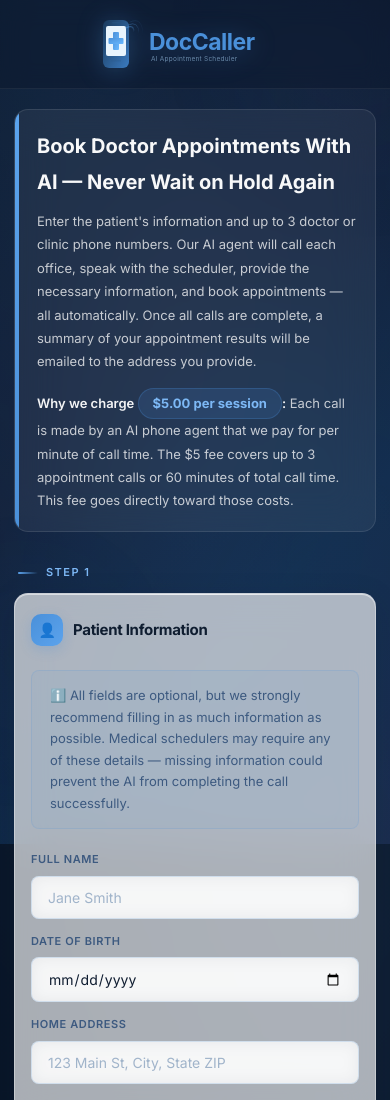
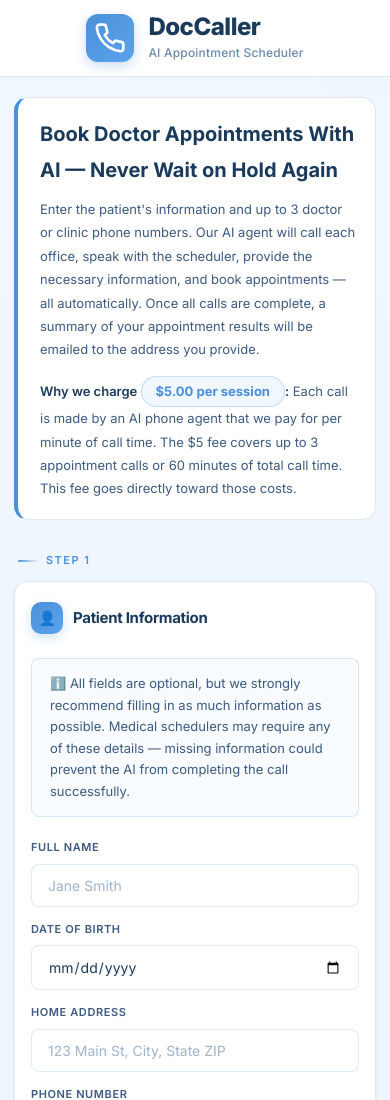
Before and after one commit to siavo9/DocCaller, a website: page public/index.html in a window 390 px wide. Shown: the top 1100 px of the page. Drawn offline with Linux system fonts and the light colour scheme.

Commit message:
Redesign site to light theme with phone icon logo

```diff
--- a/public/index.html
+++ b/public/index.html
@@ -120,22 +120,22 @@
     *, *::before, *::after { margin: 0; padding: 0; box-sizing: border-box; }
 
     :root {
-      --navy-900: #0a1628;
-      --navy-800: #111d35;
-      --navy-700: #162544;
+      --navy-900: #f0f4f8;
+      --navy-800: #f8fafc;
+      --navy-700: #ffffff;
       --navy-600: #1a3a5c;
-      --navy-500: #254d80;
+      --navy-500: #4a90d9;
       --blue-500: #4a90d9;
       --blue-400: #5ba3ed;
       --blue-300: #7db8f5;
       --blue-200: #a8d4ff;
       --blue-100: #dceeff;
       --blue-50:  #f0f7ff;
-      --glass-bg: rgba(255, 255, 255, 0.65);
-      --glass-border: rgba(255, 255, 255, 0.35);
-      --glass-shadow: 0 8px 32px rgba(10, 22, 40, 0.12);
-      --glass-blur: blur(20px);
-      --text-primary: #0f1d30;
+      --glass-bg: #ffffff;
+      --glass-border: #e2e8f0;
+      --glass-shadow: 0 1px 3px rgba(0, 0, 0, 0.08);
+      --glass-blur: none;
+      --text-primary: #1a3a5c;
       --text-secondary: #3d5a80;
       --text-muted: #6b8aad;
       --text-white: #ffffff;
@@ -156,7 +156,7 @@
 
     body {
       font-family: 'Inter', -apple-system, BlinkMacSystemFont, 'Segoe UI', sans-serif;
-      background: var(--navy-900);
+      background: linear-gradient(180deg, #f0f7ff 0%, #e8f0fa 50%, #f5f8fc 100%);
       color: var(--text-primary);
       min-height: 100vh;
       line-height: 1.6;
@@ -170,7 +170,7 @@
       position: fixed;
       inset: 0;
       z-index: 0;
-      background: linear-gradient(135deg, var(--navy-900) 0%, var(--navy-800) 40%, #0f2847 70%, var(--navy-700) 100%);
+      background: transparent;
     }
 
     .bg-gradient::before {
@@ -180,9 +180,7 @@
       left: -50%;
       width: 200%;
       height: 200%;
-      background: radial-gradient(ellipse at 30% 20%, rgba(74, 144, 217, 0.12) 0%, transparent 50%),
-                  radial-gradient(ellipse at 70% 80%, rgba(91, 163, 237, 0.08) 0%, transparent 50%),
-                  radial-gradient(ellipse at 50% 50%, rgba(125, 184, 245, 0.04) 0%, transparent 60%);
+      background: transparent;
       animation: bgShift 20s ease-in-out infinite alternate;
     }
 
@@ -196,28 +194,28 @@
       position: fixed;
       border-radius: 50%;
       filter: blur(80px);
-      opacity: 0.3;
+      opacity: 0.05;
       z-index: 0;
       pointer-events: none;
     }
 
     .bg-orb-1 {
       width: 400px; height: 400px;
-      background: rgba(74, 144, 217, 0.2);
+      background: rgba(74, 144, 217, 0.15);
       top: -100px; right: -100px;
       animation: orbFloat1 15s ease-in-out infinite;
     }
 
     .bg-orb-2 {
       width: 300px; height: 300px;
-      background: rgba(91, 163, 237, 0.15);
+      background: rgba(91, 163, 237, 0.1);
       bottom: 10%; left: -80px;
       animation: orbFloat2 18s ease-in-out infinite;
     }
 
     .bg-orb-3 {
       width: 250px; height: 250px;
-      background: rgba(124, 58, 237, 0.1);
+      background: rgba(124, 58, 237, 0.08);
       top: 40%; right: 5%;
       animation: orbFloat3 22s ease-in-out infinite;
     }
@@ -245,19 +243,53 @@
       display: flex;
       align-items: center;
       justify-content: center;
-      backdrop-filter: blur(12px);
-      -webkit-backdrop-filter: blur(12px);
-      background: rgba(10, 22, 40, 0.4);
-      border-bottom: 1px solid rgba(255, 255, 255, 0.06);
-    }
-
-    .logo { display: flex; align-items: center; gap: 12px; }
+      backdrop-filter: none;
+      -webkit-backdrop-filter: none;
+      background: white;
+      border-bottom: 1px solid #e2e8f0;
+    }
+
+    .logo { display: flex; align-items: center; gap: 14px; }
+
+    .logo-icon-box {
+      width: 48px;
+      height: 48px;
+      background: linear-gradient(135deg, #4a90d9, #5ba3ed);
+      border-radius: 12px;
+      display: flex;
+      align-items: center;
+      justify-content: center;
+      box-shadow: 0 4px 12px rgba(74, 144, 217, 0.3);
+      flex-shrink: 0;
+    }
+
+    .logo-text-group {
+      display: flex;
+      flex-direction: column;
+      gap: 2px;
+    }
+
+    .logo-brand {
+      font-size: 24px;
+      font-weight: 800;
+      color: #1a3a5c;
+      letter-spacing: -0.5px;
+      line-height: 1.1;
+    }
+
+    .logo-tagline {
+      font-size: 12px;
+      color: #6b8aad;
+      font-weight: 500;
+      letter-spacing: 0.2px;
+    }
 
     .logo-img {
       height: 90px;
       width: auto;
       filter: drop-shadow(0 2px 12px rgba(74, 144, 217, 0.3));
       transition: var(--transition);
+      display: none;
     }
 
     .logo-img:hover {
@@ -287,7 +319,7 @@
       font-weight: 600;
       text-transform: uppercase;
       letter-spacing: 1.5px;
-      color: var(--blue-300);
+      color: #4a90d9;
       margin-bottom: 12px;
       padding-left: 4px;
     }
@@ -296,7 +328,7 @@
       content: '';
       width: 20px;
       height: 2px;
-      background: linear-gradient(90deg, var(--blue-400), transparent);
+      background: linear-gradient(90deg, #4a90d9, transparent);
       border-radius: 2px;
     }
 
@@ -304,15 +336,16 @@
        INFO BANNER
        =================================================== */
     .info-banner {
-      background: rgba(255, 255, 255, 0.06);
-      backdrop-filter: var(--glass-blur);
-      -webkit-backdrop-filter: var(--glass-blur);
-      border: 1px solid rgba(255, 255, 255, 0.1);
+      background: white;
+      backdrop-filter: none;
+      -webkit-backdrop-filter: none;
+      border: 1px solid #e2e8f0;
+      border-left: 4px solid #4a90d9;
       border-radius: var(--radius-lg);
       padding: 24px 28px;
       margin-bottom: 32px;
       font-size: 14px;
-      color: rgba(255, 255, 255, 0.75);
+      color: #3d5a80;
       line-height: 1.8;
       position: relative;
       overflow: hidden;
@@ -320,21 +353,17 @@
 
     .info-banner::before {
       content: '';
-      position: absolute;
-      left: 0; top: 0; bottom: 0;
-      width: 4px;
-      background: linear-gradient(180deg, var(--blue-400), var(--blue-500));
-      border-radius: 4px 0 0 4px;
-    }
-
-    .info-banner strong { color: rgba(255, 255, 255, 0.95); font-weight: 600; }
+      display: none;
+    }
+
+    .info-banner strong { color: #1a3a5c; font-weight: 600; }
 
     .price-badge {
       display: inline-flex;
       align-items: center;
       gap: 4px;
-      background: rgba(74, 144, 217, 0.15);
-      color: var(--blue-300);
+      background: #f0f7ff;
+      color: #4a90d9;
       font-weight: 700;
       padding: 3px 14px;
       border-radius: 20px;
@@ -346,15 +375,14 @@
        GLASS CARDS
        =================================================== */
     .card {
-      background: var(--glass-bg);
-      backdrop-filter: var(--glass-blur);
-      -webkit-backdrop-filter: var(--glass-blur);
-      border: 1px solid var(--glass-border);
+      background: white;
+      backdrop-filter: none;
+      -webkit-backdrop-filter: none;
+      border: 1px solid #e2e8f0;
       border-radius: var(--radius-lg);
       padding: 32px;
       margin-bottom: 24px;
-      box-shadow: var(--glass-shadow),
-                  inset 0 1px 0 rgba(255, 255, 255, 0.5);
+      box-shadow: 0 1px 3px rgba(0, 0, 0, 0.08);
       transition: var(--transition);
       position: relative;
       overflow: hidden;
@@ -362,16 +390,12 @@
 
     .card::before {
       content: '';
-      position: absolute;
-      top: 0; left: 0; right: 0;
-      height: 1px;
-      background: linear-gradient(90deg, transparent, rgba(255,255,255,0.6), transparent);
+      display: none;
     }
 
     .card:hover {
-      box-shadow: 0 12px 40px rgba(10, 22, 40, 0.18),
-                  inset 0 1px 0 rgba(255, 255, 255, 0.6);
-      transform: translateY(-2px);
+      box-shadow: 0 4px 12px rgba(0, 0, 0, 0.1);
+      transform: translateY(-1px);
     }
 
     .card-title {
@@ -492,12 +516,12 @@
     }
 
     .optional-note {
-      background: rgba(74, 144, 217, 0.06);
-      border: 1px solid rgba(74, 144, 217, 0.15);
+      background: #f8fbff;
+      border: 1px solid rgba(74, 144, 217, 0.2);
       border-radius: var(--radius-sm);
       padding: 14px 18px;
       font-size: 13px;
-      color: var(--text-secondary);
+      color: #3d5a80;
       line-height: 1.65;
       margin-bottom: 22px;
     }
@@ -520,8 +544,8 @@
        APPOINTMENT ENTRIES
        =================================================== */
     .appointment-entry {
-      background: rgba(240, 247, 255, 0.6);
-      border: 1.5px solid rgba(74, 144, 217, 0.15);
+      background: #f8fbff;
+      border: 1px solid #e2e8f0;
       border-radius: var(--radius-md);
       padding: 22px;
       margin-bottom: 16px;
@@ -530,7 +554,7 @@
 
     .appointment-entry:hover {
       border-color: rgba(74, 144, 217, 0.3);
-      background: rgba(240, 247, 255, 0.8);
+      background: #f0f7ff;
     }
 
     .entry-header {
@@ -605,8 +629,8 @@
        CONSENT
        =================================================== */
     .consent-box {
-      background: rgba(255, 255, 255, 0.12);
-      border: 1.5px solid rgba(245, 158, 11, 0.5);
+      background: #fffbf0;
+      border: 1px solid rgba(245, 158, 11, 0.3);
       border-radius: var(--radius-md);
       padding: 18px 22px;
       display: flex;
@@ -633,11 +657,11 @@
 
     .consent-text {
       font-size: 13px;
-      color: rgba(255, 255, 255, 0.85);
+      color: #5a4a20;
       line-height: 1.7;
     }
 
-    .consent-text strong { color: #ffffff; }
+    .consent-text strong { color: #3a3010; }
 
     /* ===================================================
        PROMO ROW
@@ -675,7 +699,7 @@
 
     .promo-row button {
       padding: 12px 22px;
-      background: linear-gradient(135deg, var(--navy-600), var(--navy-500));
+      background: linear-gradient(135deg, #4a90d9, #5ba3ed);
       color: white;
       border: none;
       border-radius: var(--radius-sm);
@@ -688,7 +712,7 @@
     }
 
     .promo-row button:hover {
-      background: linear-gradient(135deg, var(--navy-500), var(--blue-500));
+      background: linear-gradient(135deg, #5ba3ed, #7db8f5);
       transform: translateY(-1px);
     }
 
@@ -765,7 +789,7 @@
     .submit-note {
       text-align: center;
       font-size: 12px;
-      color: rgba(255, 255, 255, 0.45);
+      color: #8a9aaa;
       margin-top: 12px;
       font-weight: 400;
     }
@@ -983,18 +1007,18 @@
       max-width: 800px;
       margin: 32px auto 0;
       padding: 24px 28px;
-      background: rgba(255, 200, 100, 0.08);
-      border: 1px solid rgba(255, 200, 100, 0.2);
+      background: #fffbf0;
+      border: 1px solid rgba(245, 158, 11, 0.2);
       border-radius: 10px;
       font-size: 12px;
-      color: rgba(255, 255, 255, 0.55);
+      color: #5a4a20;
       line-height: 1.7;
     }
 
     .hipaa-disclaimer h3 {
       font-size: 14px;
       font-weight: 700;
-      color: rgba(255, 200, 100, 0.8);
+      color: #b8860b;
       margin-bottom: 10px;
       display: flex;
       align-items: center;
@@ -1010,7 +1034,7 @@
     }
 
     .hipaa-disclaimer strong {
-      color: rgba(255, 220, 140, 0.75);
+      color: #8b6914;
     }
 
     /* ===================================================
@@ -1022,8 +1046,8 @@
       text-align: center;
       padding: 32px 20px;
       font-size: 12px;
-      color: rgba(255, 255, 255, 0.3);
-      border-top: 1px solid rgba(255, 255, 255, 0.05);
+      color: #8a9aaa;
+      border-top: 1px solid #e2e8f0;
       margin-top: 20px;
       line-height: 1.8;
     }
@@ -1183,7 +1207,15 @@
 <!-- --- HEADER ---------------------------------------- -->
 <header>
   <div class="logo">
-    <img src="/logo.svg" alt="DocCaller - AI Medical Appointment Scheduling Service" class="logo-img">
+    <div class="logo-icon-box">
+      <svg width="32" height="32" viewBox="0 0 24 24" fill="none" xmlns="http://www.w3.org/2000/svg">
+        <path d="M22 16.92v3a2 2 0 01-2.18 2 19.79 19.79 0 01-8.63-3.07 19.5 19.5 0 01-6-6 19.79 19.79 0 01-3.07-8.67A2 2 0 014.11 2h3a2 2 0 012 1.72c.127.96.361 1.903.7 2.81a2 2 0 01-.45 2.11L8.09 9.91a16 16 0 006 6l1.27-1.27a2 2 0 012.11-.45c.907.339 1.85.573 2.81.7A2 2 0 0122 16.92z" stroke="white" stroke-width="2" stroke-linecap="round" stroke-linejoin="round"/>
+      </svg>
+    </div>
+    <div class="logo-text-group">
+      <span class="logo-brand">DocCaller</span>
+      <span class="logo-tagline">AI Appointment Scheduler</span>
+    </div>
   </div>
 </header>
 
@@ -1191,9 +1223,9 @@
 
   <!-- --- SEO HERO SECTION -------------------------------- -->
   <div class="info-banner fade-in">
-    <h1 style="font-size:20px;font-weight:700;margin-bottom:10px;color:rgba(255,255,255,0.97);">Book Doctor Appointments With AI &mdash; Never Wait on Hold Again</h1>
-    <p style="margin-bottom:14px;">Enter the patient's information and up to 3 doctor or clinic phone numbers. Our AI agent will call each office, speak with the scheduler, provide the necessary information, and book appointments &mdash; all automatically. Once all calls are complete, a summary of your appointment results will be emailed to the address you provide.</p>
-    <p><strong>Why we charge <span class="price-badge">$5.00 per session</span>:</strong> Each call is made by an AI phone agent that we pay for per minute of call time. The $5 fee covers up to 3 appointment calls or 60 minutes of total call time. This fee goes directly toward those costs.</p>
+    <h1 style="font-size:20px;font-weight:700;margin-bottom:10px;color:#1a3a5c;">Book Doctor Appointments With AI — Never Wait on Hold Again</h1>
+    <p style="margin-bottom:14px;color:#3d5a80;">Enter the patient's information and up to 3 doctor or clinic phone numbers. Our AI agent will call each office, speak with the scheduler, provide the necessary information, and book appointments — all automatically. Once all calls are complete, a summary of your appointment results will be emailed to the address you provide.</p>
+    <p style="color:#3d5a80;"><strong style="color:#1a3a5c;">Why we charge <span class="price-badge">$5.00 per session</span>:</strong> Each call is made by an AI phone agent that we pay for per minute of call time. The $5 fee covers up to 3 appointment calls or 60 minutes of total call time. This fee goes directly toward those costs.</p>
   </div>
 
   <!-- --- ERROR BANNER ----------------------------------- -->
@@ -1382,18 +1414,18 @@
 
 <footer>
   <div style="margin-bottom:14px;">
-    <a href="https://theresanaiforthat.com/ai/doccaller/?ref=featured&v=10005933" target="_blank" rel="nofollow" style="display:inline-block;background:rgba(255,255,255,0.07);border:1px solid rgba(255,255,255,0.15);border-radius:8px;padding:12px 24px;text-decoration:none;color:#ffffff;font-size:14px;font-weight:500;">
+    <a href="https://theresanaiforthat.com/ai/doccaller/?ref=featured&v=10005933" target="_blank" rel="nofollow" style="display:inline-block;background:#f0f4f8;border:1px solid #e2e8f0;border-radius:8px;padding:12px 24px;text-decoration:none;color:#4a90d9;font-size:14px;font-weight:500;">
       &#x2B50; Featured on <strong>There's an AI for That</strong>
     </a>
   </div>
   <nav style="margin-bottom:10px;" aria-label="Footer navigation">
-    <a href="/" style="color:#5a7a9a;text-decoration:none;margin:0 8px;">Home</a> &middot;
-    <a href="#seo-content" style="color:#5a7a9a;text-decoration:none;margin:0 8px;">How It Works</a> &middot;
-    <a href="#seo-content" style="color:#5a7a9a;text-decoration:none;margin:0 8px;">FAQ</a>
+    <a href="/" style="color:#4a90d9;text-decoration:none;margin:0 8px;">Home</a> &middot;
+    <a href="#seo-content" style="color:#4a90d9;text-decoration:none;margin:0 8px;">How It Works</a> &middot;
+    <a href="#seo-content" style="color:#4a90d9;text-decoration:none;margin:0 8px;">FAQ</a>
   </nav>
   &copy; 2026 DocCaller &middot; AI-powered appointment scheduling &middot; Not a HIPAA-covered entity<br>
   Use of this service constitutes acceptance of our privacy disclaimer above.<br><br>
-  Questions, concerns, or feedback? Email us at <a href="mailto:doccallerai@gmail.com" style="color:#5a7a9a;text-decoration:underline;">doccallerai@gmail.com</a>
+  Questions, concerns, or feedback? Email us at <a href="mailto:doccallerai@gmail.com" style="color:#4a90d9;text-decoration:underline;">doccallerai@gmail.com</a>
 </footer>
 
 <!-- ----------------------------------------
```
